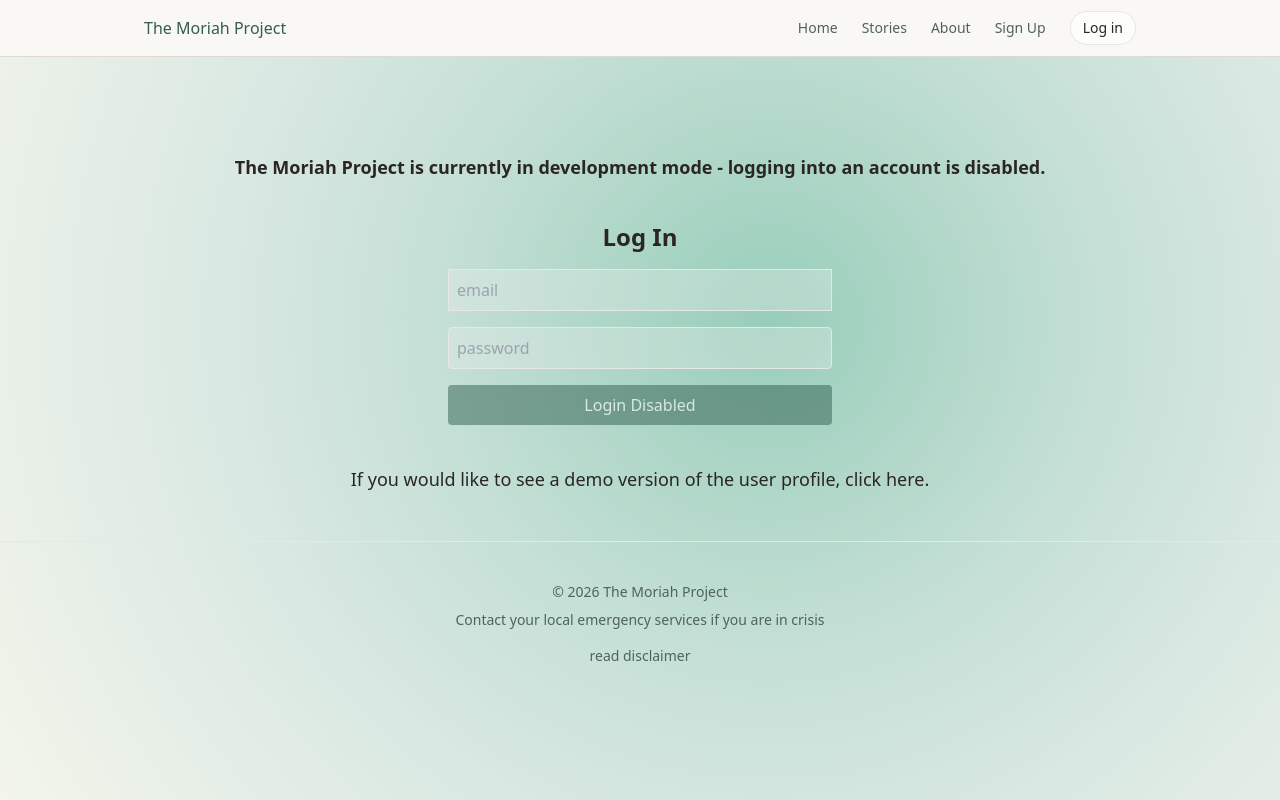
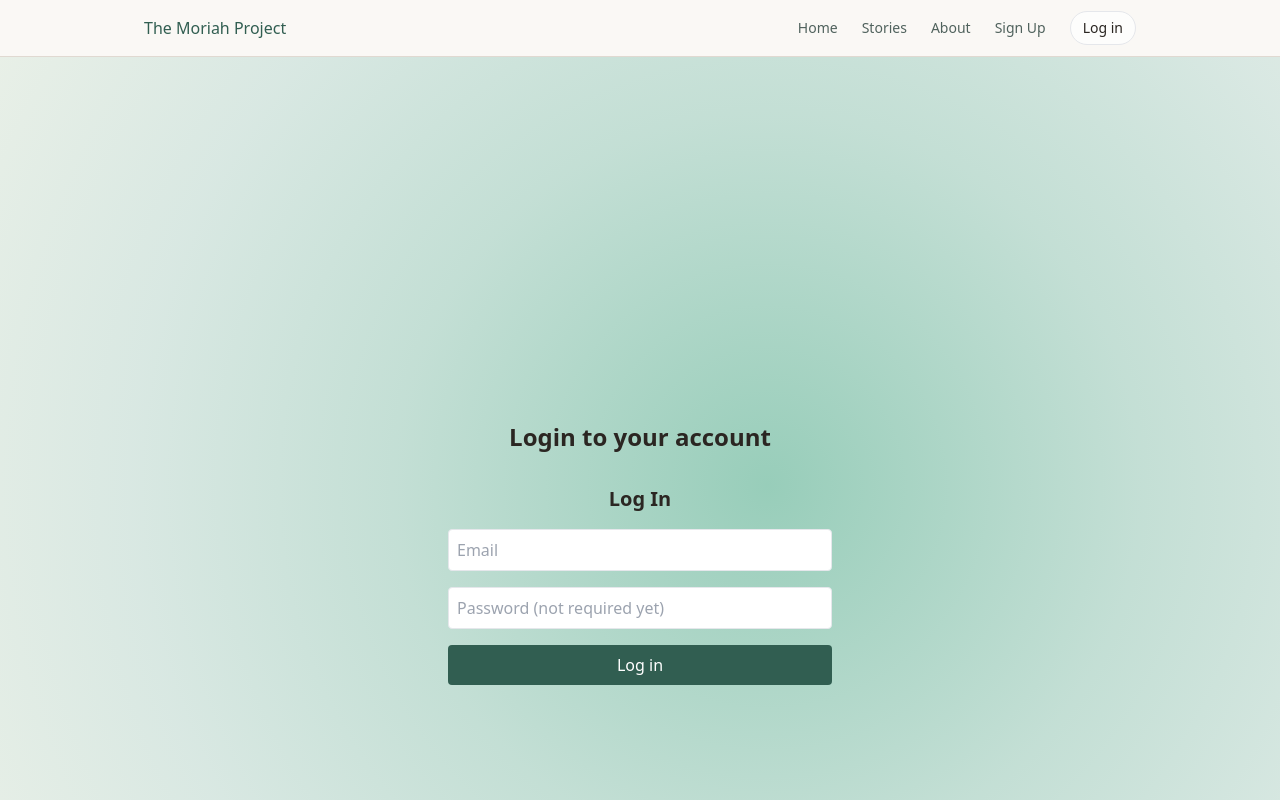
Before and after one commit to gojoego/moriah_project_v2, a Next.js app in the folder frontend/: page /auth/login in a window 1280 px wide. Shown: the top 800 px of the page. Built offline with nearby package versions, Linux system fonts and the light colour scheme.

Commit message:
auth int for login

```diff
--- a/frontend/src/app/auth/login/page.tsx
+++ b/frontend/src/app/auth/login/page.tsx
@@ -1,14 +1,26 @@
 import { LoginForm } from "@/components/auth/LoginForm";
-import Link from "next/link";
+import { useRouter } from "next/navigation";
+import { useEffect } from "react";
 
 export default function LoginPage(){
+	const router = useRouter();
+
+	useEffect (() => {
+		const token = localStorage.getItem("token");
+
+		if (token) {
+			router.push("/user_profile");
+		}
+	}, [router]);
+
 	return (
-		<div className="text-center flex flex-col gap-10">
-			<h4 className="text-lg font-semibold">The Moriah Project is currently in development mode - logging into an account is disabled.</h4>
-			<LoginForm/>
-			<Link href="/user_profile" className="text-lg font-medium underline-offset-4 hover:underline">
-				If you would like to see a demo version of the user profile, click here.
-          	</Link>
-		</div>
+		<main className="min-h-screen flex items-center justify-center px-4">
+			<div className="w-full max-w-md space-y-8 text-center">
+				<h1 className="text-2xl font-semibold">
+					Login to your account
+				</h1>
+				<LoginForm />
+			</div>
+		</main>
   	)
 }
--- a/frontend/src/components/auth/LoginForm.tsx
+++ b/frontend/src/components/auth/LoginForm.tsx
@@ -10,25 +10,16 @@ export function LoginForm(){
     const [password, setPassword] = useState("");
 
     const [error, setError] = useState<string | null>(null);
-    const [success, setSuccess] = useState(false);
     const [isSubmitting, setIsSubmitting] = useState(false);
-
-    const LOGIN_DISABLED = true;
 
     const handleSubmit = async (e: React.FormEvent) => {
         e.preventDefault();
 
-        if (LOGIN_DISABLED) {
-            setError(
-                "logging in is currently disabled while The Moriah Project is operating in read-only mode."
-            );
-            return;
-        }
+        setError(null);
 
-        setSuccess(false);
 
-        if (!email || !password) {
-            setError('please enter your email and password');
+        if (!email) {
+            setError('please enter your email');
             return;
         }
 
@@ -40,20 +31,18 @@ export function LoginForm(){
                 headers: {
                     "Content-Type": "application/json",
                 },
-                body: JSON.stringify({email, password}),
+                body: JSON.stringify({email}),
             });
 
-            if (!res.ok) throw new Error("invalid creds");
+            if (!res.ok) throw new Error("invalid login");
 
             const data = await res.json();
 
             localStorage.setItem("token", data.token);
 
-            setSuccess(true);
-
             router.push("/user_profile")
         } catch (err) {
-            console.log(err)
+            setError("Invalid email or login failed");
         } finally {
             setIsSubmitting(false);
         }
@@ -64,14 +53,14 @@ export function LoginForm(){
             onSubmit={handleSubmit}
             className="space-y-4 max-w-sm mx-auto"
         >
-            <h1 className="text-2xl font-semibold text-center">
+            <h2 className="text-xl font-semibold text-center">
                 Log In
-            </h1>
+            </h2>
+
             <input
-                disabled={LOGIN_DISABLED}
                 type="email"
-                placeholder="email"
-                className="w-full border p-2"
+                placeholder="Email"
+                className="w-full border p-2 rounded"
                 value={email}
                 onChange={(e) => {
                     setEmail(e.target.value);
@@ -79,17 +68,13 @@ export function LoginForm(){
                 }}
                 required
             />
+
             <input
-                disabled={LOGIN_DISABLED}
                 type="password"
-                placeholder="password"
+                placeholder="Password (not required yet)"
                 className="w-full border p-2 rounded"
                 value={password}
-                onChange={(e) => {
-                    setPassword(e.target.value);
-                    setError(null);
-                }}
-                required
+                onChange={(e) => setPassword(e.target.value)}
             />
 
             {error && (
@@ -98,23 +83,13 @@ export function LoginForm(){
                 </p>
             )}
 
-            {!LOGIN_DISABLED && success && (
-            <p className="text-sm text-green-600 text-center">
-                Account created successfully.
-            </p>
-            )}
-
             <button
                 type="submit"
-                disabled={LOGIN_DISABLED || isSubmitting}
-                className="w-full bg-primary text-white py-2 rounded hover:opacity-90 disabled:opacity-50 disabled:cursor-not-allowed"
+                disabled={isSubmitting}
+                className="w-full bg-primary text-white py-2 rounded hover:opacity-90 disabled:opacity-50"
             >
-                {LOGIN_DISABLED
-                    ? "Login Disabled"
-                    : isSubmitting
-                    ? "Logging in…"
-                    : "Log in"}
+                {isSubmitting ? "Logging in…" : "Log in"}
             </button>
         </form>
-    )
+    );
 }
```
Also changed, not shown: frontend/src/app/user_profile/page.tsx (+0 -23 lines).
